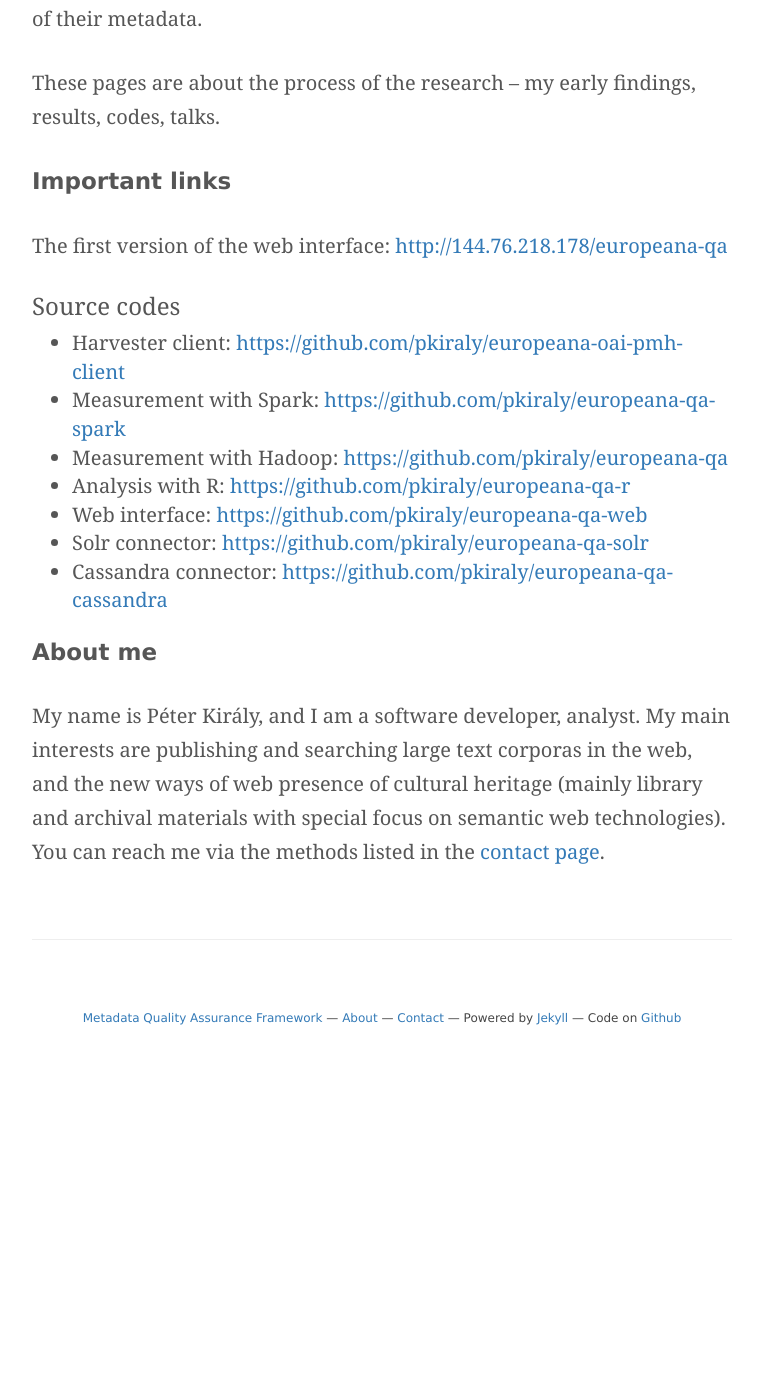
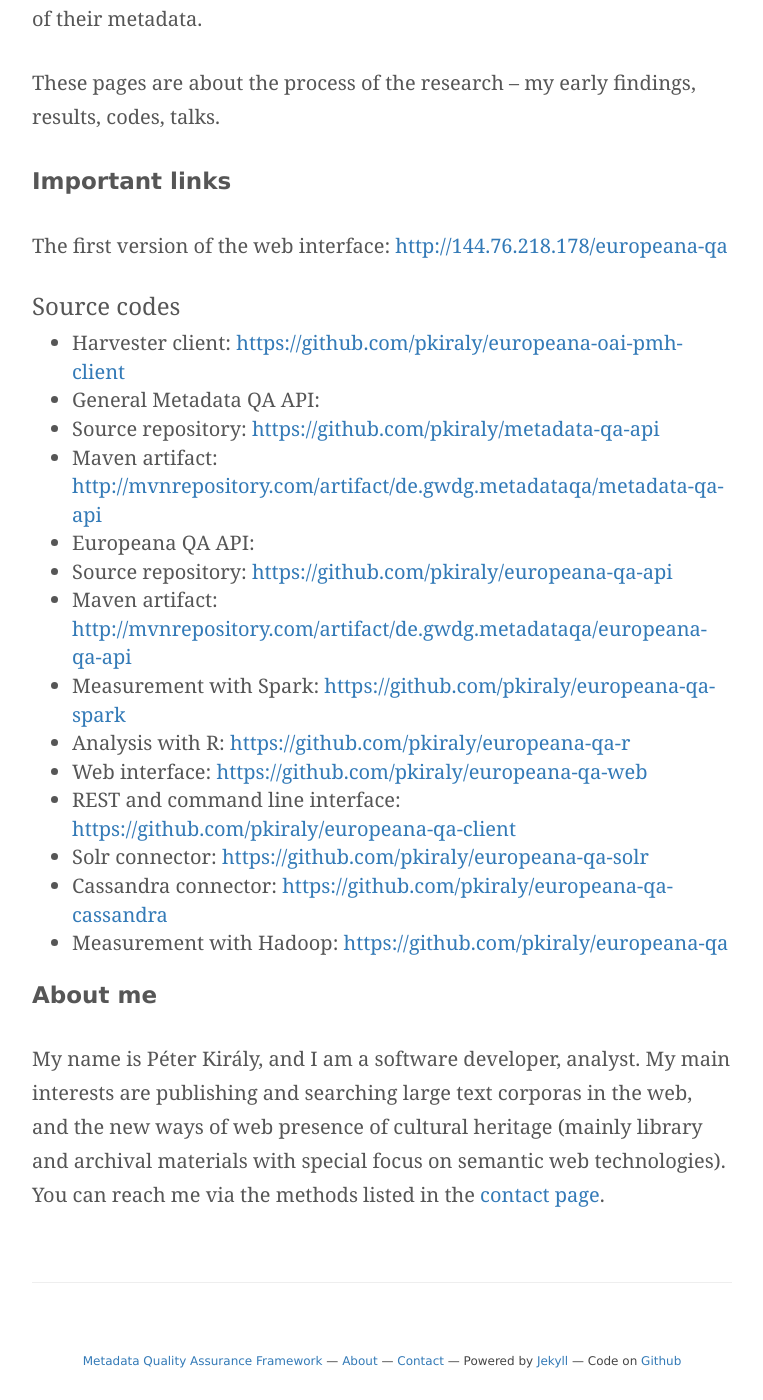
Before and after one commit to pkiraly/pkiraly.github.io, a Jekyll site: the page built from about.md, in a window 1280 px wide and 1400 px high, scrolled down 759 px. Shown: the whole window, without its empty margins (258-1021 px from the left). Built offline with Jekyll 4.4.1, drawn with Linux system fonts in a browser that asks for light colours; nearby versions of some CDN libraries; some web fonts are replaced; comment, search, counter and statistics services are not loaded; before the commit the page ends 1817 px from its top, so only the background shows below that.

Commit message:
Update about.md

```diff
--- a/about.md
+++ b/about.md
@@ -15,12 +15,19 @@
 ### <a name="source-codes"></a> Source codes
 
 * Harvester client: [https://github.com/pkiraly/europeana-oai-pmh-client](https://github.com/pkiraly/europeana-oai-pmh-client)
+* General Metadata QA API:
+ * Source repository: [https://github.com/pkiraly/metadata-qa-api](https://github.com/pkiraly/metadata-qa-api)
+ * Maven artifact: [http://mvnrepository.com/artifact/de.gwdg.metadataqa/metadata-qa-api](http://mvnrepository.com/artifact/de.gwdg.metadataqa/metadata-qa-api)
+* Europeana QA API:
+ * Source repository: [https://github.com/pkiraly/europeana-qa-api](https://github.com/pkiraly/europeana-qa-api)
+ * Maven artifact: [http://mvnrepository.com/artifact/de.gwdg.metadataqa/europeana-qa-api](http://mvnrepository.com/artifact/de.gwdg.metadataqa/europeana-qa-api)
 * Measurement with Spark: [https://github.com/pkiraly/europeana-qa-spark](https://github.com/pkiraly/europeana-qa-spark)
-* Measurement with Hadoop: [https://github.com/pkiraly/europeana-qa](https://github.com/pkiraly/europeana-qa)
 * Analysis with R: [https://github.com/pkiraly/europeana-qa-r](https://github.com/pkiraly/europeana-qa-r)
 * Web interface: [https://github.com/pkiraly/europeana-qa-web](https://github.com/pkiraly/europeana-qa-web)
+* REST and command line interface: [https://github.com/pkiraly/europeana-qa-client](https://github.com/pkiraly/europeana-qa-client)
 * Solr connector: [https://github.com/pkiraly/europeana-qa-solr](https://github.com/pkiraly/europeana-qa-solr)
 * Cassandra connector: [https://github.com/pkiraly/europeana-qa-cassandra](https://github.com/pkiraly/europeana-qa-cassandra)
+* Measurement with Hadoop: [https://github.com/pkiraly/europeana-qa](https://github.com/pkiraly/europeana-qa)
 
 ## About me
 My name is Péter Király, and I am a software developer, analyst. My main interests are publishing and searching large text corporas in the web, and the new ways of web presence of cultural heritage (mainly library and archival materials with special focus on semantic web technologies). You can reach me via the methods listed in the [contact page](/contact).
```
